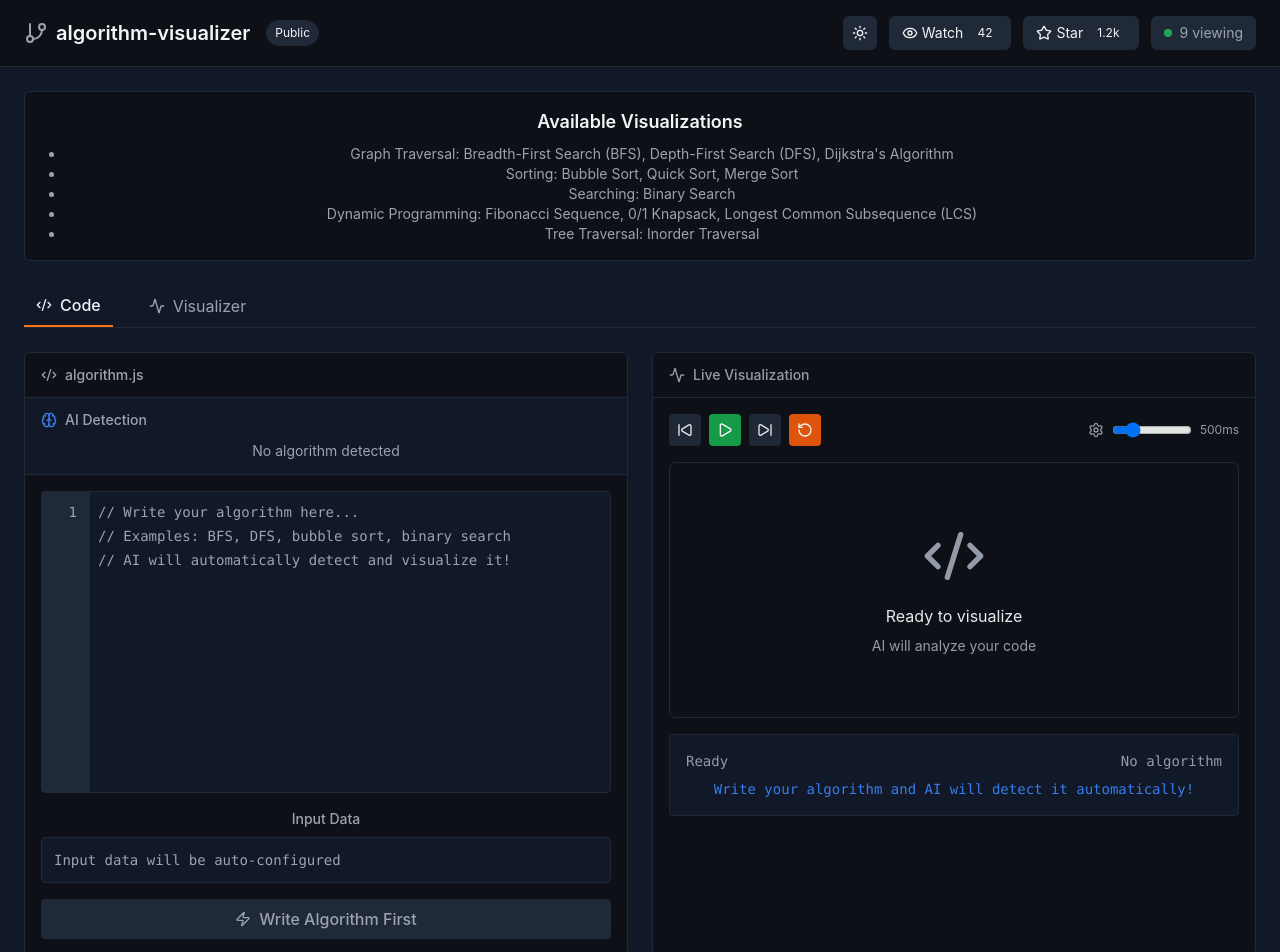
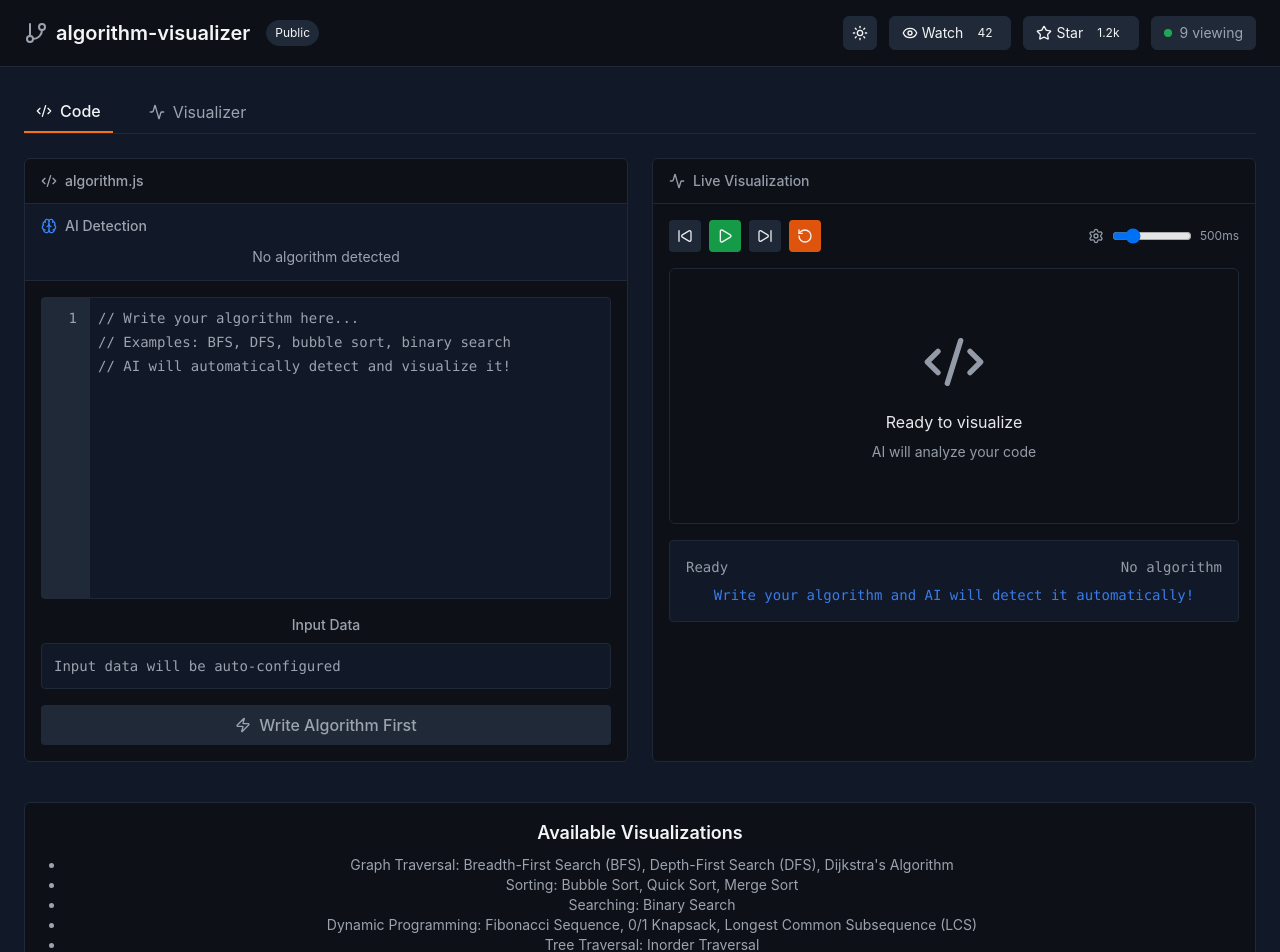
Before and after one commit to Harmless04/algo-juice, a React (Create React App) app: page / in a window 1280 px wide. Shown: the top 952 px of the page. Built offline with nearby package versions, Linux system fonts and the light colour scheme.

Commit message:
allignment of available visualizations

```diff
--- a/src/components/AlgorithmVisualizer.js
+++ b/src/components/AlgorithmVisualizer.js
@@ -1736,17 +1736,6 @@ Code: ${codeText}`;
       </header>
 
       <div className="container mx-auto p-6">
-        {/* Visualization Types Info */}
-        <div className={`mb-6 ${theme.card} rounded-md border ${theme.border} p-4`}>
-          <h2 className="text-lg font-semibold mb-2">Available Visualizations</h2>
-          <ul className={`list-disc pl-6 text-sm ${theme.textMuted}`}>
-            <li>Graph Traversal: Breadth-First Search (BFS), Depth-First Search (DFS), Dijkstra's Algorithm</li>
-            <li>Sorting: Bubble Sort, Quick Sort, Merge Sort</li>
-            <li>Searching: Binary Search</li>
-            <li>Dynamic Programming: Fibonacci Sequence, 0/1 Knapsack, Longest Common Subsequence (LCS)</li>
-            <li>Tree Traversal: Inorder Traversal</li>
-          </ul>
-        </div>
         {/* Navigation */}
         <div className={`border-b ${theme.border} mb-6`}>
           <nav className="flex gap-6">
@@ -1951,6 +1940,18 @@ Code: ${codeText}`;
             </div>
           </div>
         </div>
+
+        {/* Visualization Types Info - moved to lower part */}
+        <div className={`mt-10 ${theme.card} rounded-md border ${theme.border} p-4`}>
+          <h2 className="text-lg font-semibold mb-2">Available Visualizations</h2>
+          <ul className={`list-disc pl-6 text-sm ${theme.textMuted}`}>
+            <li>Graph Traversal: Breadth-First Search (BFS), Depth-First Search (DFS), Dijkstra's Algorithm</li>
+            <li>Sorting: Bubble Sort, Quick Sort, Merge Sort</li>
+            <li>Searching: Binary Search</li>
+            <li>Dynamic Programming: Fibonacci Sequence, 0/1 Knapsack, Longest Common Subsequence (LCS)</li>
+            <li>Tree Traversal: Inorder Traversal</li>
+          </ul>
+        </div>
       </div>
     </div>
   );
```
